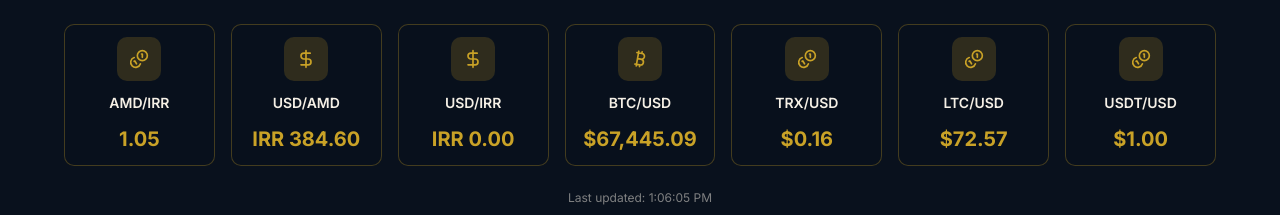
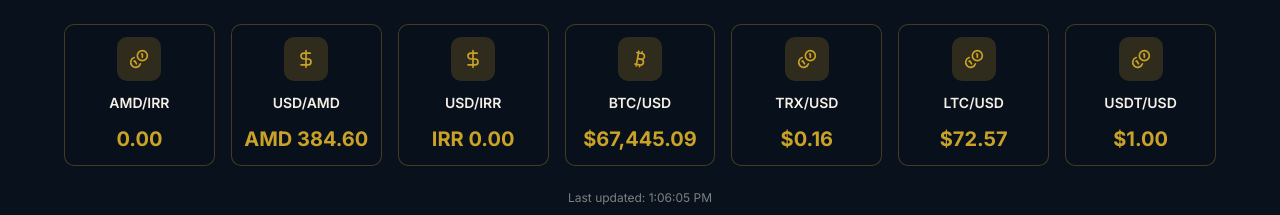
Before and after one commit to AliZok/AryanExchange, a Next.js app: page / in a window 1280 px wide. Shown: the part 1080-1295 px from the top of the page. Built offline with nearby package versions, Linux system fonts and the light colour scheme; a web font is replaced by a local one.

Commit message:
fixing prices

```diff
--- a/components/price-display.tsx
+++ b/components/price-display.tsx
@@ -19,7 +19,7 @@ const mockPrices: PriceItem[] = [
     symbol: "AMD/IRR",
     name: "Dram per Iranian Toman",
     nameFa: "-rams iranian",
-    price: 1.05,
+    price: 0,
     change: 0.3,
     icon: <Coins className="w-5 h-5" />
   },
@@ -128,7 +128,8 @@ export function PriceDisplay() {
                         : "inherit"
                     }}
                   >
-                    {item.symbol.includes("USD") && !item.symbol.includes("BTC") && !item.symbol.includes("TRX") && !item.symbol.includes("LTC") && !item.symbol.includes("USDT") ? "IRR " :
+                    {item.symbol === "USD/IRR" ? "IRR " :
+                     item.symbol === "USD/AMD" ? "AMD " :
                      item.symbol.includes("/USD") ? "$" : ""}
                     {formatPrice(item.price, item.symbol)}
                   </div>
```
